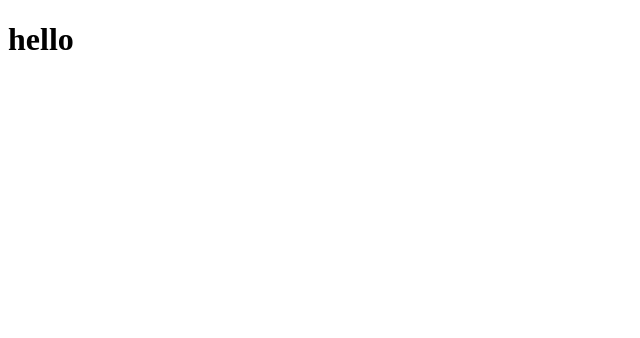
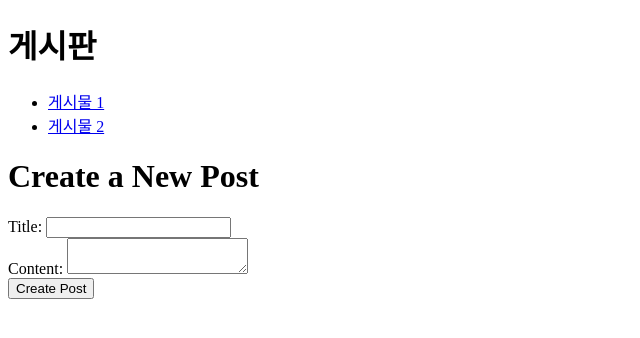
Before and after one commit to chaeyi0731/mini-board, a plain HTML site: page front/index.html in a window 1280 px wide. Shown: the whole page, without its empty margins (0-640 px from the left). Drawn offline with Linux system fonts and the light colour scheme.

Commit message:
:memo:
데이터 처리와 html에서 간단한 포스트 작성
\

```diff
--- a/front/index.html
+++ b/front/index.html
@@ -1,11 +1,30 @@
+<!-- index.html -->
 <!DOCTYPE html>
 <html lang="en">
   <head>
     <meta charset="UTF-8" />
     <meta name="viewport" content="width=device-width, initial-scale=1.0" />
-    <title>Document</title>
+    <title>Create Post</title>
+    <link rel="stylesheet" href="styles.css" />
   </head>
   <body>
-    <h1>hello</h1>
+    <h1>게시판</h1>
+    <ul>
+      <!-- 게시물 목록 표시 -->
+      <li><a href="/post/1">게시물 1</a></li>
+      <li><a href="/post/2">게시물 2</a></li>
+      <!-- 추가적인 게시물 목록은 여기에 추가 -->
+    </ul>
+
+    <h1>Create a New Post</h1>
+    <form action="/create" method="post">
+      <label for="title">Title:</label>
+      <input type="text" id="title" name="title" required /><br />
+
+      <label for="content">Content:</label>
+      <textarea id="content" name="content" required></textarea><br />
+
+      <button type="submit">Create Post</button>
+    </form>
   </body>
 </html>
```
Also changed, not shown: db.js (added, +19 -0 lines).
